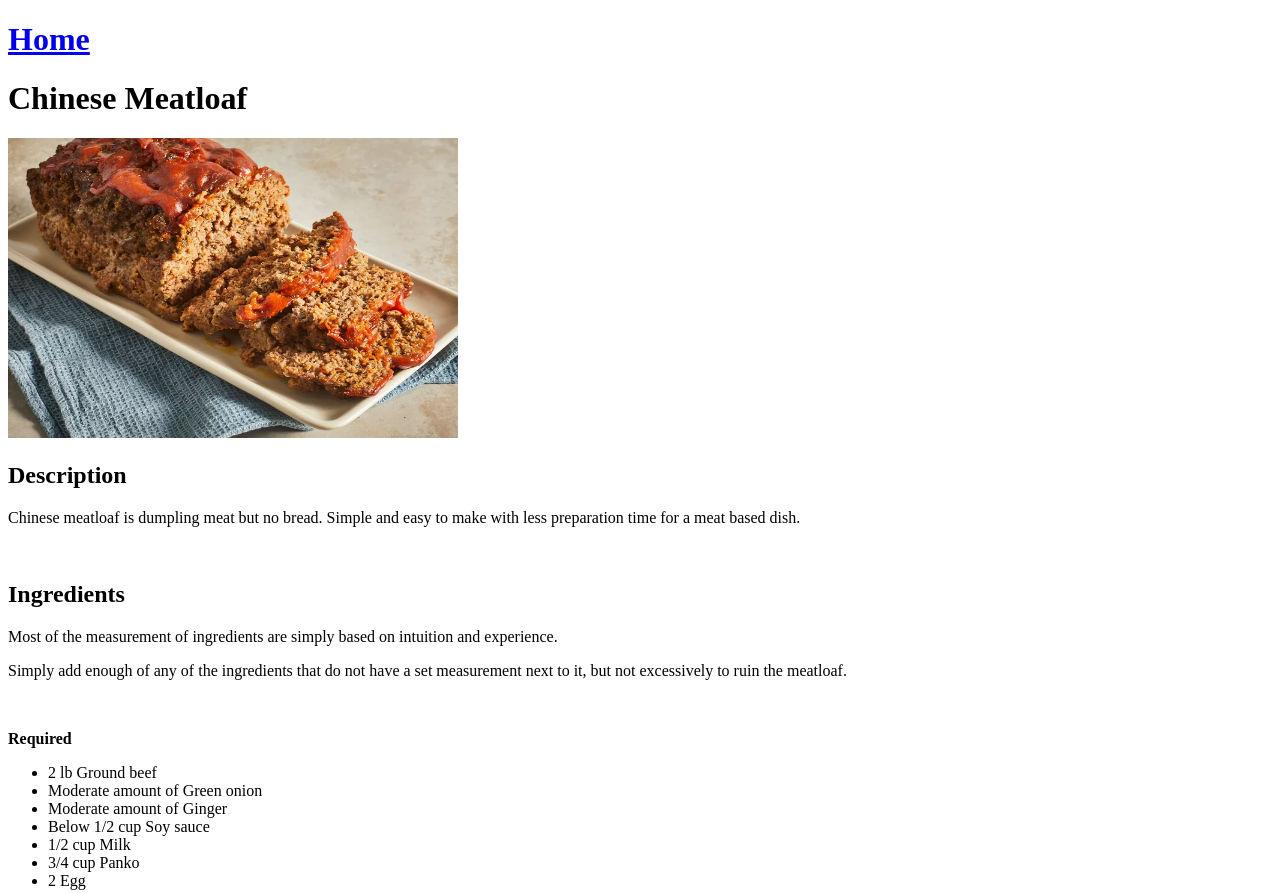
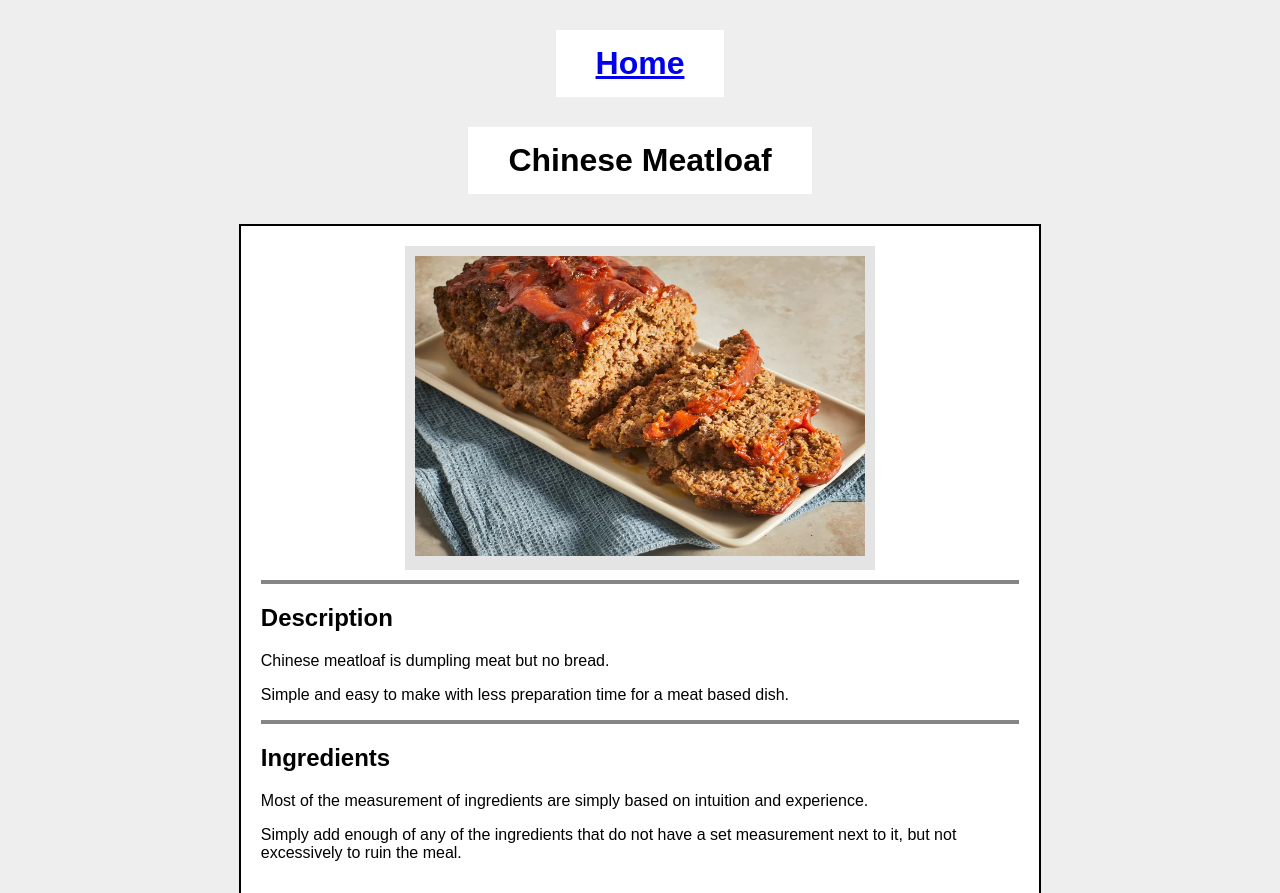
Before and after one commit to kevincheng137/odin-recipes, a plain HTML site: page recipes/chinese_meatloaf.html in a window 1280 px wide. Shown: the top 893 px of the page. Drawn offline with Linux system fonts and the light colour scheme.

Commit message:
CSS style update for recipe project
Update to css style with simple look
Adding div and classes to html
Better break with div instead of br tag

```diff
--- a/css-stylesheet/recipe-styles.css
+++ b/css-stylesheet/recipe-styles.css
@@ -1,17 +1,25 @@
+/* == HTML style == */
 body {
     background: #eee;
     font-family: sans-serif;
 }
 
+li {
+    margin: 5px 0;
+}
+
+/* == Class style == */
 .title {
-    width: 300px;
+    width: fit-content;
     margin: 30px auto;
+    padding: 15px 40px;
     text-align: center;
     background-color: white;
 }
 
-.recipe-list {
-    width: 400px;
+/* = main content recipe styles = */
+.recipe {
+    width: 60%;
     margin: 10px auto;
     margin-bottom: 20px;
     background-color: white;
@@ -19,3 +27,42 @@ body {
     border-style: solid;
     border-width: 2px;
 }
+
+.recipe-list {
+    width: fit-content;
+    padding: 10px 20px 10px 0;
+}
+
+.recipe-instruct {
+    padding: 20px;
+}
+
+.recipe-img {
+    width: 450px;
+    margin: auto;
+    padding: 10px;
+    background-color: #e4e4e4;
+}
+
+/* empty or future styles for recipe content */
+.recipe-descript {
+
+}
+
+.recipe-ingredient {
+
+}
+
+.recipe-step {
+
+}
+
+/* = break in page style, better than br tag = */
+.break {
+    margin: 10px 0;
+    padding: 2px;
+}
+
+.break-color {
+    background-color: #858585;
+}
--- a/recipes/chinese_meatloaf.html
+++ b/recipes/chinese_meatloaf.html
@@ -3,30 +3,42 @@
     <head>
         <meta charset="UTF-8">
         <title>Odin Recipes</title>
+        <link rel="stylesheet" href="../css-stylesheet/recipe-styles.css">
     </head>
 
     <!-- Make code file readable by not having the horizontal scroll bar -->
     <body>
-        <h1><a href="../index.html">Home</a></h1>
-        <h1>Chinese Meatloaf</h1>
+        <h1 class="title"><a href="../index.html">Home</a></h1>
+        <h1 class="title">Chinese Meatloaf</h1>
+
+        <div class="recipe recipe-instruct">
+            <div class="recipe-img">
                 <img src="../img/meatloaf.webp" alt="Meatloaf" height="300" width="450">
+            </div>
 
+            <div class="break break-color"></div>
+
+            <div>
                 <h2>Description</h2>
                 <p>
-            Chinese meatloaf is dumpling meat but no bread. Simple and easy to make with less
-            preparation time for a meat based dish.
+                    Chinese meatloaf is dumpling meat but no bread.
                 </p>
+                <p>
+                    Simple and easy to make with less preparation time for a meat based dish.
+                </p>
+            </div>
 
-        <br>
+            <div class="break break-color"></div>
 
+            <div>
                 <h2>Ingredients</h2>
                 <p>Most of the measurement of ingredients are simply based on intuition and experience.</p>
                 <p>
                     Simply add enough of any of the ingredients that do not have a set measurement next to it,
-            but not excessively to ruin the meatloaf.
+                    but not excessively to ruin the meal.
                 </p>
 
-        <br>
+                <div class="break"></div>
 
                 <p><strong>Required</strong></p>
                 <ul>
@@ -45,7 +57,11 @@
                     <li>Small amount of Sesame oil</li>
                     <li>Enough glaze or sauce to put on top of the meatloaf</li>
                 </ul>
+            </div>
 
+            <div class="break break-color"></div>
+
+            <div>
                 <h2>Steps</h2>
                 <ol>
                     <li>Preheat the oven to 375 degrees F</li>
@@ -73,5 +89,7 @@
                     <li>Once 25 minutes passed, take the meatloaf and remove any more excess juice</li>
                     <li>It's done</li>
                 </ol>
+            </div>
+        </div>
     </body>
 </html>
```
Also changed, not shown: index.html (+1 -1 lines), recipes/hearty_fish_stew.html (+21 -5 lines), recipes/pizza_wheat_bread.html (+21 -5 lines). Lines whose indentation alone changed are shown as unchanged.
